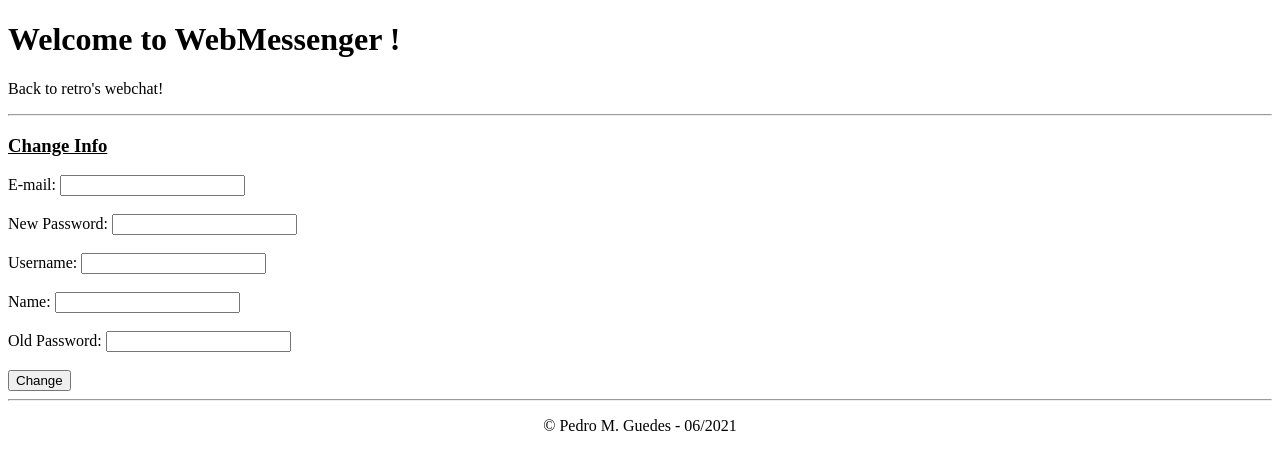
After one commit to terrotar/Retro_WebMessenger, a Flask app: a page that uses app/templates/change_info.html in a window 1280 px wide. The commit adds this page. Shown: the top 470 px of the page. Run offline with Flask 2, Linux system fonts and the light colour scheme; some libraries are stand-ins or nearby versions.

Commit message:
Created the update_info to change data of an account and the delete_user to delete the account. All the url's and templates due to them were made and coneccted already.

```diff
--- /dev/null
+++ b/app/templates/change_info.html
@@ -0,0 +1,41 @@
+{% extends 'base.html'%}
+
+{% block head %}
+    <title>WebMessenger - Change Info</title>
+{% endblock %}
+
+
+{% block body %}
+    <h3><u>Change Info</u></h3>
+
+
+    {% if password_error %}
+        <h3>Password do not check, sorry</h3>
+    {% endif %}
+
+
+    <form action="" method="POST">
+    <label for="email">E-mail: </label>
+        <input type="email" name="email" id="email" placeholder="{{ current_user.email }}" required>
+    <br>
+    <br>
+    <label for="new_password">New Password: </label>
+        <input type="password" name="new_password" id="new_password" required>
+    <br>
+    <br>
+    <label for="username">Username: </label>
+        <input type="text" name="username" id="username" placeholder="{{ current_user.username }}" required>
+    <br>
+    <br>
+    <label for="name">Name: </label>
+        <input type="text" name="name" id="name" placeholder="{{ current_user.name }}" required>
+    <br>
+    <br>
+    <label for="password">Old Password: </label>
+        <input type="password" name="password" id="password" required>
+    <br>
+    <br>
+    <button type="submit">Change</button>
+</form>
+
+{% endblock %}
--- a/app/templates/login_page.html
+++ b/app/templates/login_page.html
@@ -15,11 +15,11 @@
             <button type="submit">Logout</button>
         </form>
 
-        <form action="#" method="GET">
+        <form action="{{ url_for('change_info', username=current_user.username) }}" method="GET">
             <button type="submit" style="margin-left: 5px;">Change Info</button>
         </form>
 
-        <form action="#" method="GET">
+        <form action="{{ url_for('delete_user', username=current_user.username) }}" method="GET">
             <button type="submit" style="margin-left: 5px;">Delete User</button>
         </form>
         <hr>
--- a/main.py
+++ b/main.py
@@ -101,6 +101,46 @@ def logout():
     return redirect(url_for('index'))
 
 
+@app.route('/<username>/delete', methods=['GET', 'POST'])
+def delete_user(username):
+    if(request.method == 'GET'):
+        return render_template('delete_account.html')
+    if(request.method == 'POST'):
+        pwd = request.form['password']
+        user = User.query.filter_by(username=username).first()
+        if user and user.verify_password(pwd):
+            db.session.delete(user)
+            db.session.commit()
+            return render_template('index.html')
+        else:
+            return render_template('delete_account.html',
+                                   password_error=True)
+
+
+@app.route('/<username>/change_info', methods=['GET', 'POST'])
+def change_info(username):
+    if(request.method == 'GET'):
+        return render_template('change_info.html')
+    if(request.method == 'POST'):
+        new_email = request.form['email']
+        new_username = request.form['username']
+        new_name = request.form['name']
+        new_password = request.form['new_password']
+        old_password = request.form['password']
+        user = User.query.filter_by(username=username).first()
+        if user and user.verify_password(old_password):
+            user.email = new_email
+            user.name = new_name
+            user.username = new_username
+            user.password = new_password
+            db.session.commit()
+            return redirect(url_for('login'))
+        else:
+            return render_template('change_info.html',
+                                   password_error=True)
+
+
+
 @app.route('/teste_room', methods=['GET', 'POST'])
 def teste_room():
     return render_template('room_01.html')
```
Also changed, not shown: app/templates/delete_account.html (added, +27 -0 lines).
